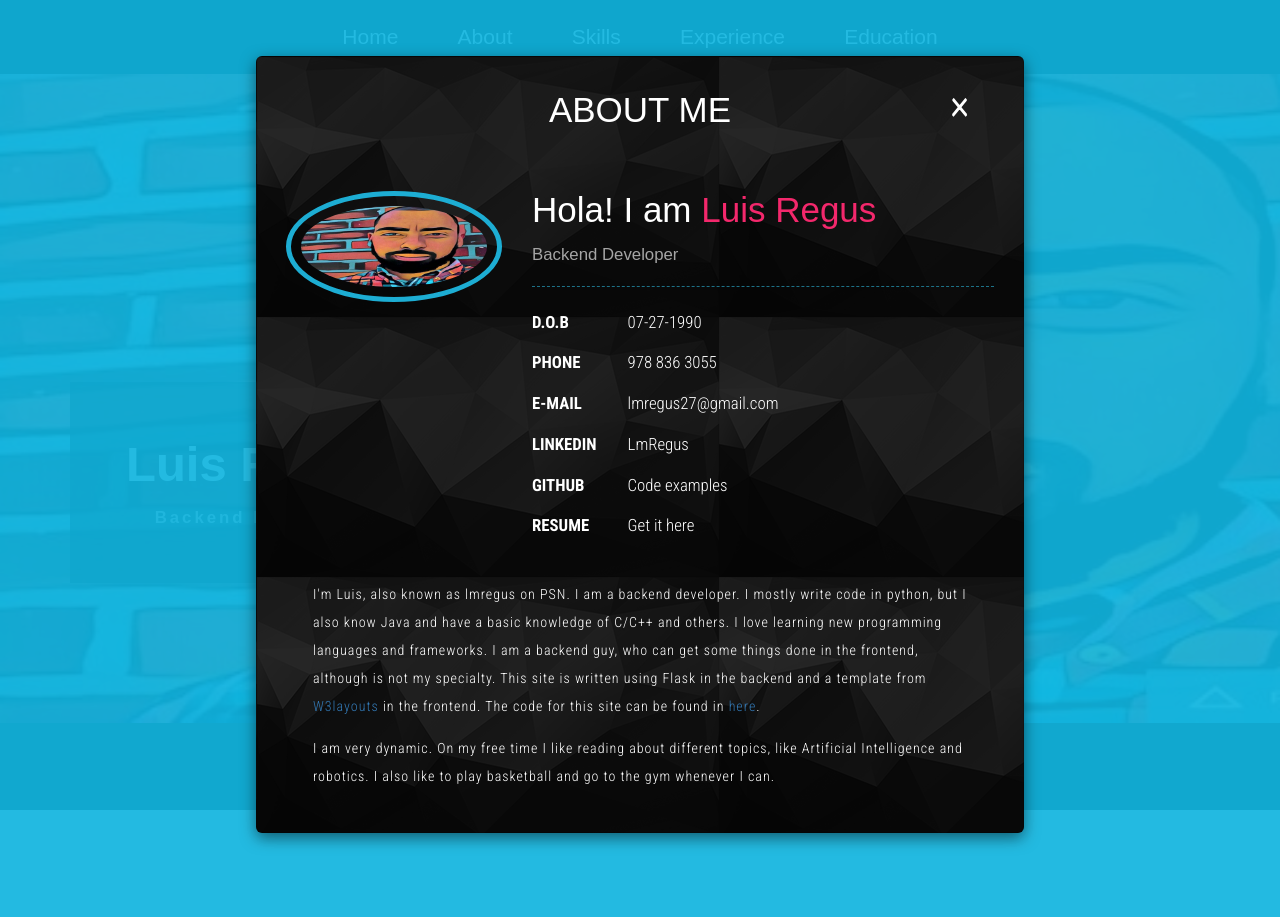
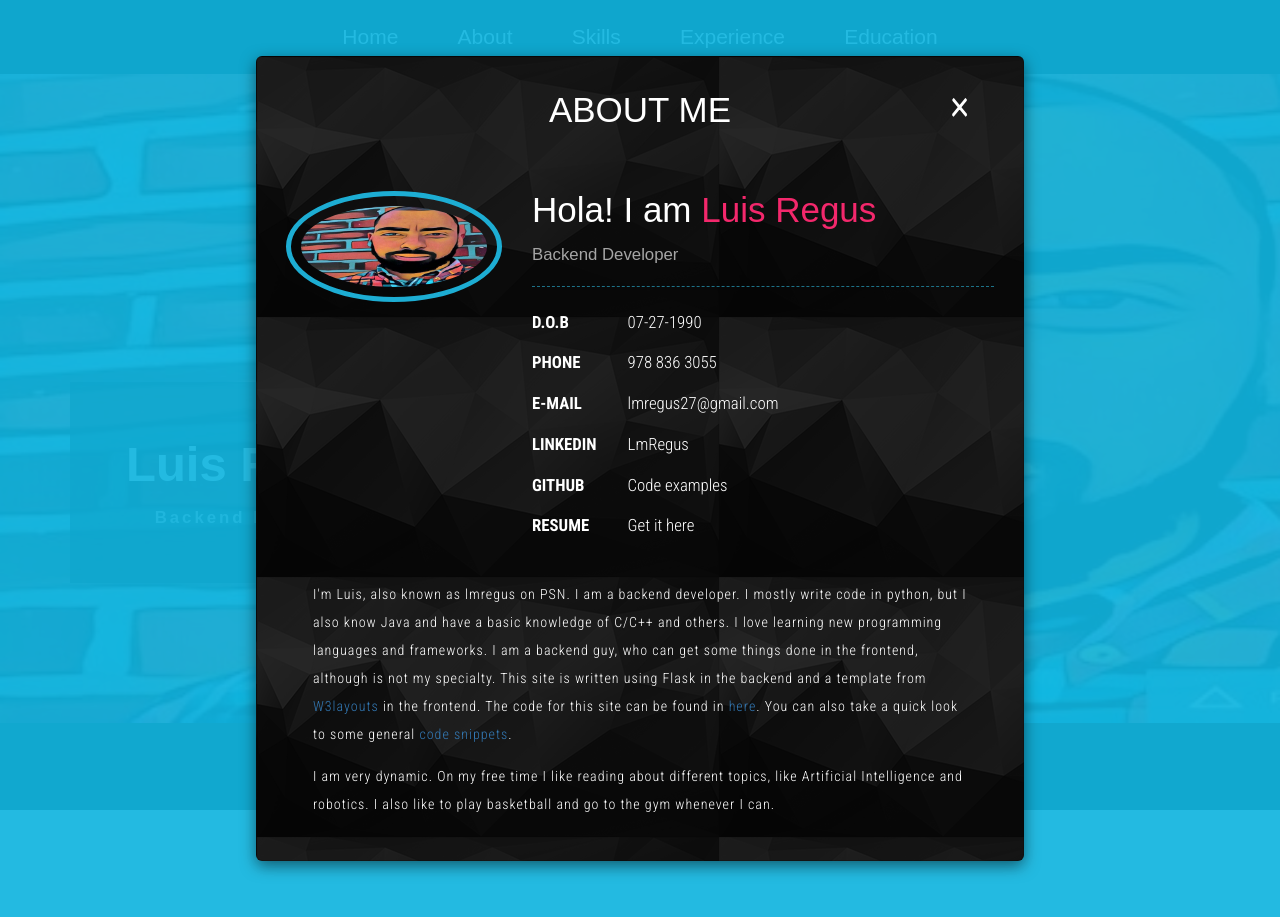
Before and after one commit to lmregus/mywebsite, a Flask app: page / in a window 1280 px wide, after a click on "About". Run offline with Flask 2, Linux system fonts and the light colour scheme; data that the repository does not hold is empty; parts of the project's set-up code (start-up, migrations or seed data) failed here and were passed over; some libraries are stand-ins or nearby versions; some web fonts are replaced.

Commit message:
updates about

```diff
--- a/app/templates/index.html
+++ b/app/templates/index.html
@@ -120,7 +120,7 @@ License URL: http://creativecommons.org/licenses/by/3.0/
 						</div>
 						<div class="clearfix"> </div>
 						<div class="about-text agileits-w3layouts">
-							<p>I'm Luis, also known as lmregus on PSN. I am a backend developer. I mostly write code in python, but I also know Java and have a basic knowledge of C/C++ and others. I love learning new programming languages and frameworks. I am a backend guy, who can get some things done in the frontend, although is not my specialty. This site is written using Flask in the backend and a template from <a href="http://w3layouts.com">W3layouts</a> in the frontend. The code for this site can be found in <a href="https://github.com/lmregus/mywebsite">here</a>.</p>
+							<p>I'm Luis, also known as lmregus on PSN. I am a backend developer. I mostly write code in python, but I also know Java and have a basic knowledge of C/C++ and others. I love learning new programming languages and frameworks. I am a backend guy, who can get some things done in the frontend, although is not my specialty. This site is written using Flask in the backend and a template from <a href="http://w3layouts.com">W3layouts</a> in the frontend. The code for this site can be found in <a href="https://github.com/lmregus/mywebsite">here</a>. You can also take a quick look to some general <a href="/code-snippets">code snippets</a>.</p>
 							<p class="agile-br"> I am very dynamic. On my free time I like reading about different topics, like Artificial Intelligence and robotics. I also like to play basketball and go to the gym whenever I can.</p>
 						</div>
 					</div>
```
